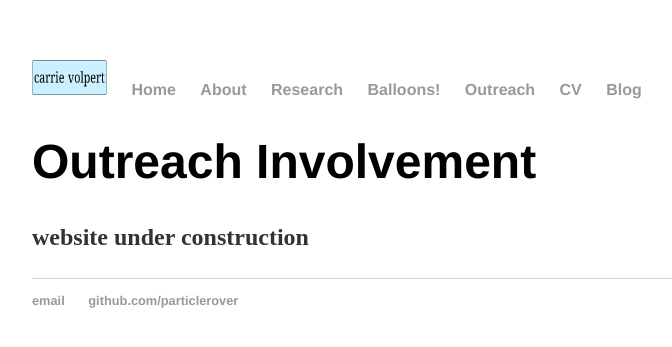
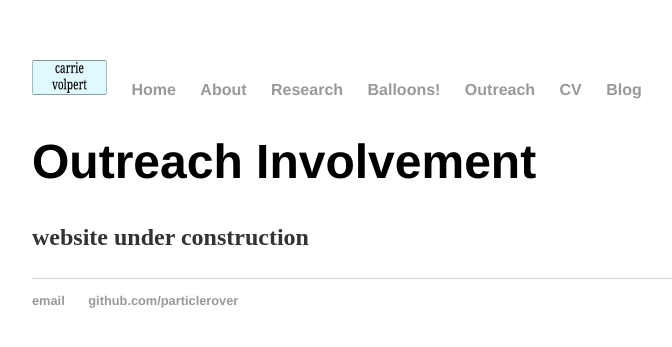
Before and after one commit to particlerover/particlerover.github.io, a Jekyll site: the page built from outreach/index.html, in a window 1280 px wide. Shown: the top 347 px of the page, without its empty margins (160-832 px from the left). Built offline with Jekyll 4.4.1, drawn with Linux system fonts in a browser that asks for light colours.

Commit message:
Update default.html

```diff
--- a/_layouts/default.html
+++ b/_layouts/default.html
@@ -11,7 +11,7 @@
   <body>
     <nav>
 <ul>
-<li> <a href="/"><img src="/pic/anagram_animation.GIF" alt="logo" style="width:75px;height:35px;"></a></li>
+<li> <a href="/"><img src="/pic/anagram.gif" alt="logo" style="width:75px;height:35px;"></a></li>
 <li><a href="/">Home</a></li>
 <li><a href="/about">About</a></li>
 <li><a href="/research">Research</a></li>
```
